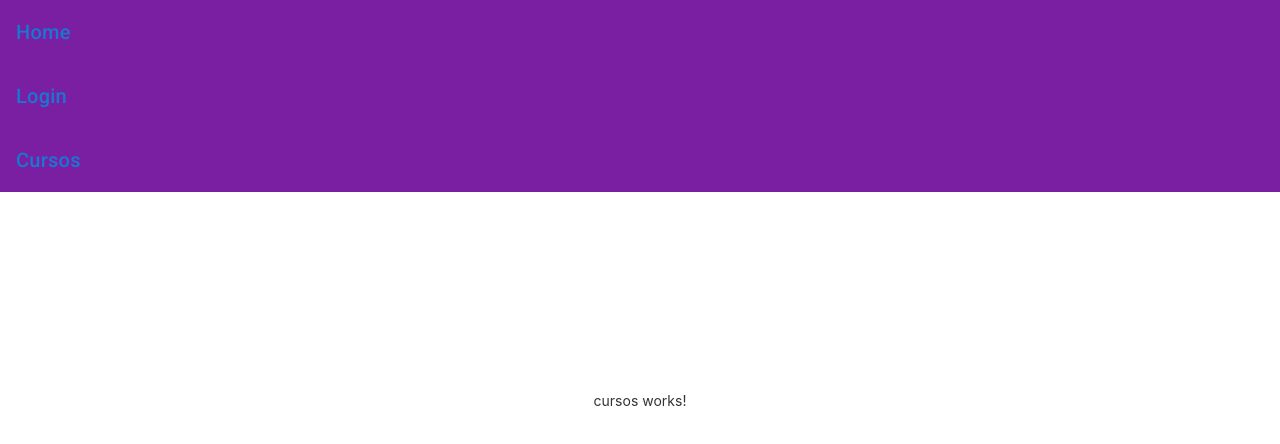
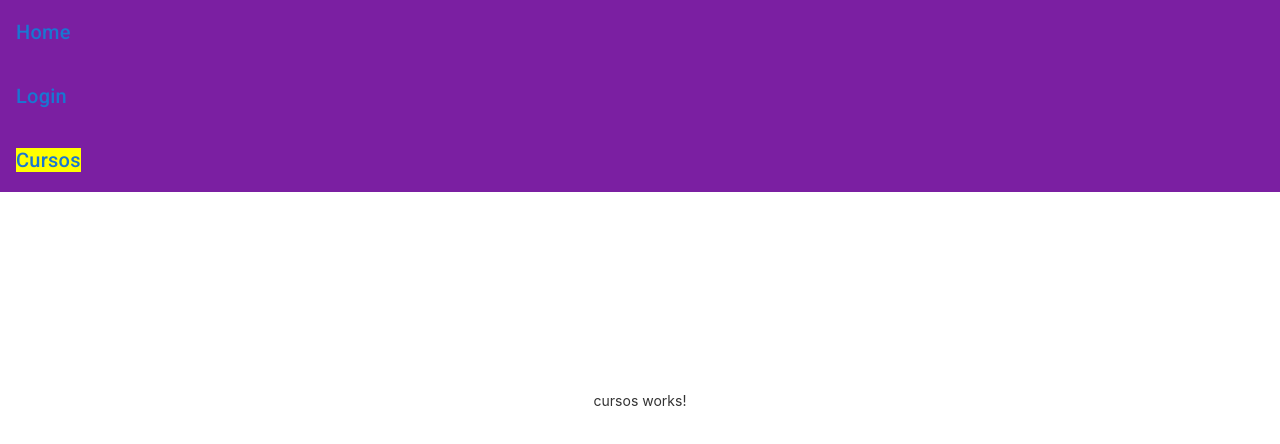
Before and after one commit to apazze/angular-spike, an Angular app in the folder rotas/: page /cursos in a window 1280 px wide. Shown: the top 444 px of the page. Built offline with nearby package versions, Linux system fonts and the light colour scheme.

Commit message:
Estilizando o componente com routerLinkActive e a rota ativa

```diff
--- a/rotas/src/app/app.component.css
+++ b/rotas/src/app/app.component.css
@@ -4,3 +4,6 @@
   left: 50%;
   transform: translate(-50%, -50%);
 }
+.active {
+  background-color: yellow;
+}
--- a/rotas/src/app/app.component.html
+++ b/rotas/src/app/app.component.html
@@ -493,11 +493,11 @@
   </mat-toolbar-row>
 
   <mat-toolbar-row>
-    <span><a routerLink="login">Login</a></span>
+    <span><a routerLink="login" routerLinkActive="active">Login</a></span>
   </mat-toolbar-row>
 
   <mat-toolbar-row>
-    <span><a routerLink="cursos">Cursos</a></span>
+    <span><a routerLink="cursos" routerLinkActive="active">Cursos</a></span>
   </mat-toolbar-row>
 </mat-toolbar>
 
```
